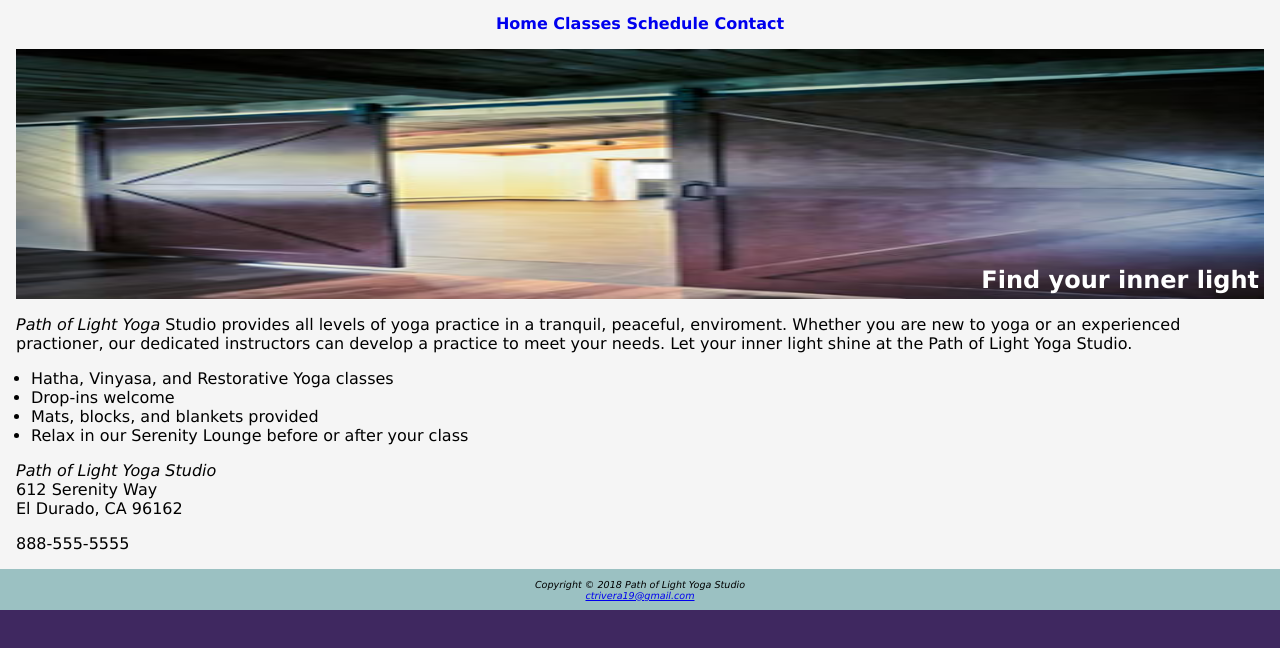
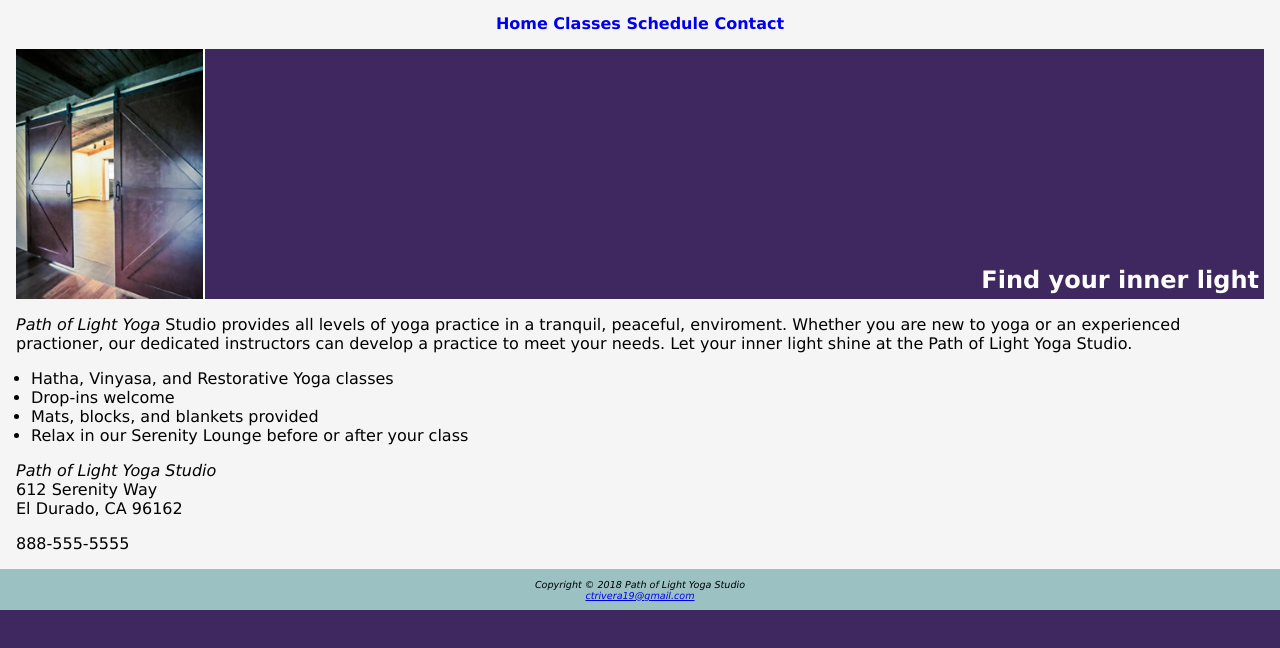
Before and after one commit to CRivera19/YOGA-FIRE, a plain HTML site: page index.html in a window 1280 px wide. Shown: the part 152-800 px from the top of the page. Drawn offline with Linux system fonts and the light colour scheme.

Commit message:
Update yoga.css
fixed image on index.html

```diff
--- a/yoga.css
+++ b/yoga.css
@@ -50,8 +50,10 @@ img {
 .yoga-door img {
     padding: 0;
     width: 100%;
+    max-width: 187px;
     height: 100%;
     position: relative;
+    border-right: solid white 2px;
 }
 .yoga-door h2 {
     z-index: 1;
@@ -60,6 +62,7 @@ img {
     right: 5px;
     margin: 0;
     text-align: right;
+    width: 25%;
 }
 .list {
     padding-left: 15px;
```
